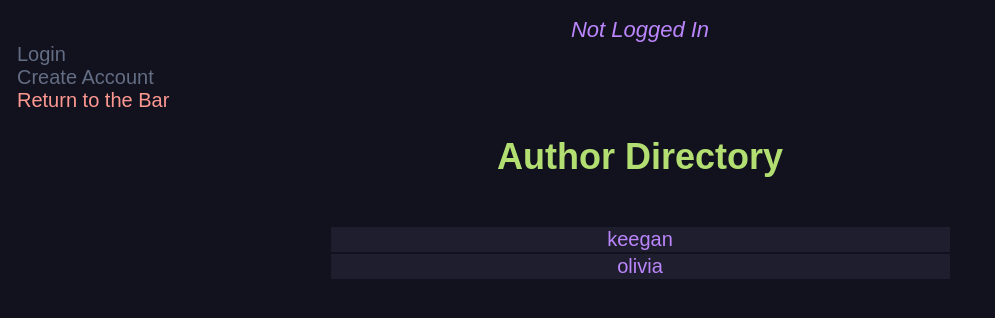
After one commit to dbo-keeganpatton/fantasci, a Flask app: page /user_dir/ in a window 1280 px wide. The commit adds this page. Shown: the top 318 px of the page, without its empty margins (0-995 px from the left). Run offline with Flask 3, Linux system fonts and the light colour scheme; data comes from the database, SQL or seed files in the repository; both versions use the stored data as it was after the commit; parts of the project's set-up code (start-up, migrations or seed data) failed here and were passed over; some libraries are stand-ins or nearby versions.

Commit message:
added User dir | Update README

```diff
--- a/main.py
+++ b/main.py
@@ -69,6 +69,9 @@ class NewStory(db.Model):
     current_version = db.relationship('NewVersion', foreign_keys=[current_version_id], post_update=True)
     versions = db.relationship('NewVersion', backref='story', lazy=True, foreign_keys='NewVersion.story_id')
 
+    # This relationship is to assist with User Directory
+    # user_list = db.relationship('User', backref=db.backref('stories', lazy=True))
+
     def __repr__(self):
         return '<new_story %r>' % self.id
 
@@ -96,7 +99,7 @@ class User(db.Model, UserMixin):
     id = db.Column(db.Integer, primary_key=True)
     username = db.Column(db.String(20), nullable=False, unique=True)
     password = db.Column(db.String(80), nullable=False)
-
+    stories = db.relationship('NewStory', backref='author', lazy=True, foreign_keys=[NewStory.author_id])
 
 class RegisterForm(FlaskForm):
     username = StringField(validators=[InputRequired(), Length(min=4, max=20)], render_kw={"placeholder" : "Username"})
@@ -297,6 +300,27 @@ def versions(id):
     return render_template('versions.html', story=story, versions=versions, current_user=current_user)
 
 
+###################################################
+#               User Directory View               #
+###################################################
+
+@app.route('/user_dir/', methods=['GET'])
+def user_dir():
+    '''List of Registered'''
+
+    users_in_dir = User.query.join(NewStory, User.id == NewStory.author_id).all()
+    return  render_template('user_dir.html', users=users_in_dir)
+
+
+@app.route('/user_dir_stories/<int:user_id>/', methods=['GET'])
+def user_dir_stories(user_id):
+    '''stories users wrote'''
+
+    user = User.query.get_or_404(user_id)
+    stories = NewStory.query.filter_by(author_id=user_id).all()
+    return  render_template('user_dir_stories.html', user=user, stories=stories)
+
+
 
 ###################################################
 #                     END APP                     #
--- /dev/null
+++ b/static/css/user_dir.css
@@ -0,0 +1,82 @@
+body {
+	background: #12121F;
+	margin: 17px;
+	font-size: 20px;
+}
+
+h4 {
+	font-size: 28px;
+	color: #636d83;
+	text-align: center;
+	font-family: sans-serif;
+}
+
+h1 {
+	font-size: 36px;
+	color: #B3DF72;
+	text-align: center;
+	font-family: sans-serif;
+}
+
+a {
+	color: #636d83;
+	font-size: 20px;
+	font-family: sans-serif;
+	text-decoration: none;
+}
+
+
+.center-table {
+	margin-left: auto;
+	margin-right: auto;
+	width: 50%;
+}
+
+td {
+	background-color: #1e1e2e;
+	color: #636d83;
+	font-family: sans-serif;
+	font-size: 20px;
+	text-align: center;
+	padding: 10;
+}
+
+th {
+	background-color: #1e1e2e;
+	color: white;
+	font-family: sans-serif;
+	font-size: 20px;
+	text-align: center;
+	padding: 10;
+}
+
+.story-link {
+	/* for hyperlinks in table */
+	color: #BB86FC;
+}
+
+.return-to-bar {
+	/* hyperlink to return to index */
+	color: #FD9891;
+}
+
+.form-cont {
+	display: flex;
+	justify-content: center;
+	align-items: center;
+	margin: 0 auto;
+	width: 100%;
+}
+
+.form-input {
+	height: auto;
+	width: auto;
+	margin: 10;
+	color: #636d83;
+	font-size: 16px;
+	font-family: sans-serif;
+	border-radius: 10px;
+	border-color: #1e1e2e;
+	background: #1e1e2e;
+	padding: 10;
+}
--- a/templates/index.html
+++ b/templates/index.html
@@ -15,7 +15,8 @@
 		</em>
 		</div>
 		<a href="/logout/" class="button">Logout User</a><br>
-		<h1>Welcome to BranchLibrary!</h1>
+		<a href="/user_dir/" class="button">Author Directory</a><br>
+	<h1>Welcome to BranchLibrary!</h1>
 
 	{% else %}
 
@@ -24,7 +25,8 @@
 	</div>
 		<a href="/login/" class="button">Login</a><br>
 		<a href="/register/" class="button">Create Account</a><br>
-		<h1>Welcome to BranchLibrary!</h1>
+		<a href="/user_dir/" class="button">Author Directory</a><br>
+	<h1>Welcome to BranchLibrary!</h1>
 
 	{% endif %}
 
--- a/templates/story_db.html
+++ b/templates/story_db.html
@@ -1,4 +1,6 @@
-<!--
+ <!DOCTYPE html>
+
+ <!--
 	This template is where Users can look at existing stories, choose to update
 	delete or navigate to other areas of the app.
 -->
@@ -13,6 +15,7 @@
 
 {% if current_user.is_authenticated %}
 
+	<a href="/user_dir/" class="button">Author Directory</a><br>
 	<a href="/logout/" class="button">Logout</a><br>
 	<a href="/" class="return-to-bar">Return to the Bar</a>
 	<div style = "text-align: center;">
@@ -29,6 +32,7 @@
 		</div>
 		<a href="/login/" class="button">Login</a><br>
 		<a href="/register/" class="button">Create Account</a><br>
+		<a href="/user_dir/" class="button">Author Directory</a><br>
 		<a href="/" class="return-to-bar">Return to the Bar</a>
 
 {% endif %}
--- /dev/null
+++ b/templates/user_dir.html
@@ -0,0 +1,61 @@
+ <!DOCTYPE html>
+
+ <link rel="stylesheet" href="{{ url_for('static', filename='css/user_dir.css') }}">
+
+{% block head %}
+<title> Directory </title>
+{% endblock %}
+
+
+{% block body %}
+
+{% if current_user.is_authenticated %}
+
+	<a href="/logout/" class="button">Logout</a><br>
+	<a href="/" class="return-to-bar">Return to the Bar</a>
+	<div style = "text-align: center;">
+		<em style = "color: #636d83; font-size: 22px; font-family: sans-serif;">
+			Hello, {{ current_user.username }}!
+		</em>
+		<br>
+	</div>
+
+{% else %}
+
+	<div style= "text-align: center;">
+			<em style = "color: #BB86FC; font-size: 22px; font-family: sans-serif" >Not Logged In</em>
+		</div>
+		<a href="/login/" class="button">Login</a><br>
+		<a href="/register/" class="button">Create Account</a><br>
+		<a href="/" class="return-to-bar">Return to the Bar</a>
+
+{% endif %}
+
+
+<div class="content">
+	<h1 style="text-align: center;">Author Directory</h1><br>
+
+	<!-- If there are no Stories yet, this prompts the user to return to Index.html -->
+	{% if users|length < 1 %}
+
+	<h4 style="text-align: center;"> It is a quiet night, no one has come in<br>
+		<br><a href="/register/">Maybe tell us who you are and then tell us a story hmm?</a>
+	</h4>
+
+	{% else %}
+
+
+	<table class="center-table">
+
+		{% for user in users %}
+		<tr>
+		<td><a href="{{ url_for('user_dir_stories', user_id=user.id) }}" class="story-link">{{ user.username }}</a></td>
+		{% endfor %}
+		</tr>
+
+	</table>
+
+	{% endif %}
+
+</div>
+{% endblock %}
```
Also changed, not shown: templates/user_dir_stories.html (added, +44 -0 lines), README.md, instance/test.db, main.png.
